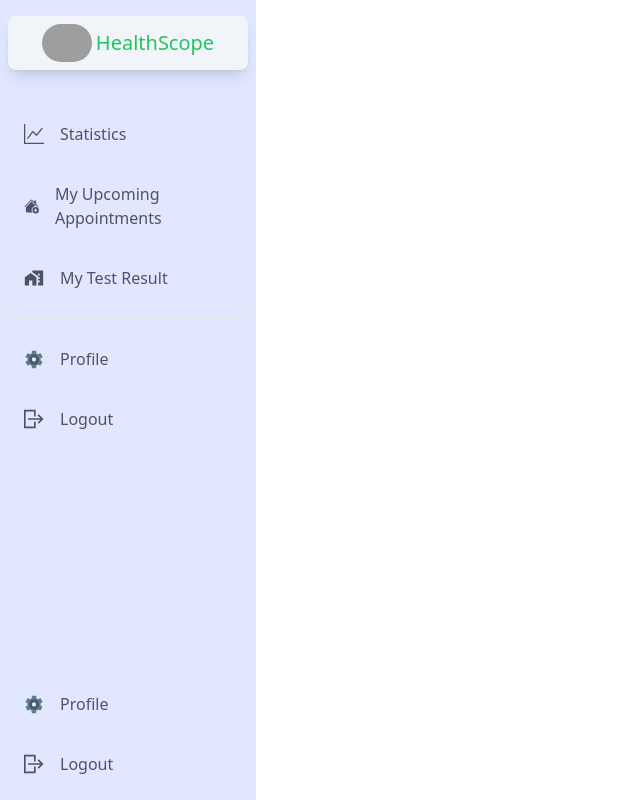
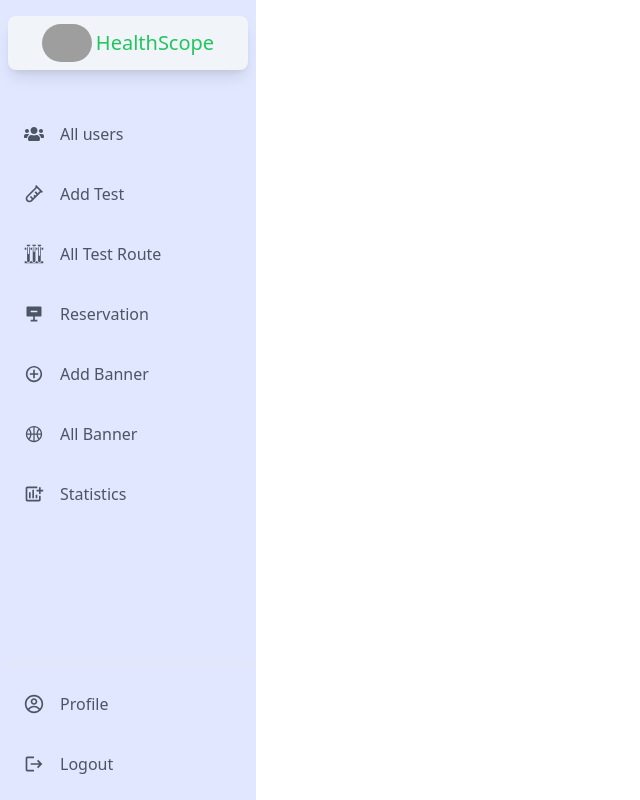
Before and after one commit to Md-Sufian-Jidan/assignment-12-client, a React (Vite) app: page /dashboard in a window 1280 px wide. Shown: the whole page, without its empty margins (0-640 px from the left). Built offline with nearby package versions, Linux system fonts and the light colour scheme; no server answers; grey boxes are pictures that could not be loaded.

Commit message:
admin route added

```diff
--- a/src/Components/Dashboard/Admin/AdminRoute.jsx
+++ b/src/Components/Dashboard/Admin/AdminRoute.jsx
@@ -1,26 +1,86 @@
-// import { useState } from 'react'
-// import { GrLogout } from 'react-icons/gr'
-// import { FcSettings } from 'react-icons/fc'
-import { BsFillHouseAddFill } from 'react-icons/bs'
-// import { GrUserAdmin } from 'react-icons/gr'
-// import { AiOutlineBars } from 'react-icons/ai'
-import { BsGraphUp } from 'react-icons/bs'
 import { NavLink } from 'react-router-dom'
-import { MdHomeWork } from 'react-icons/md'
-import useAuth from '../../../Hooks/useAuth'
-import toast from 'react-hot-toast'
+import { MdAddChart } from 'react-icons/md'
+import { RiReservedFill } from 'react-icons/ri';
+import { BiTestTube } from 'react-icons/bi';
+import { FaUsers } from 'react-icons/fa';
+import { GiTestTubes } from 'react-icons/gi';
+import { IoMdAddCircleOutline } from 'react-icons/io';
+import { LiaBasketballBallSolid } from 'react-icons/lia';
 
 const AdminRoute = () => {
-    const { logout } = useAuth();
-    const handleLogOut = () => {
-        logout()
-        .then(() => {return toast.success('User logout successfully')})
-        .catch(err => {return toast.error(err.message)});
-    }
+
 
     return (
         <>
             <nav>
+                {/* All Users */}
+                <NavLink
+                    to='all-users'
+                    className={({ isActive }) =>
+                        `flex items-center px-4 py-2 my-5  transition-colors duration-300 transform  hover:bg-gray-300   hover:text-gray-700 ${isActive ? 'bg-gray-300  text-gray-700' : 'text-gray-600'
+                        }`
+                    }
+                >
+                    <FaUsers className='w-5 h-5' />
+                    <span className='mx-4 font-medium'>All users</span>
+                </NavLink>
+                 {/* Add test */}
+                 <NavLink
+                    to='add-test'
+                    className={({ isActive }) =>
+                        `flex items-center px-4 py-2 my-5  transition-colors duration-300 transform  hover:bg-gray-300   hover:text-gray-700 ${isActive ? 'bg-gray-300  text-gray-700' : 'text-gray-600'
+                        }`
+                    }
+                >
+                    <BiTestTube className='w-5 h-5' />
+                    <span className='mx-4 font-medium'>Add Test</span>
+                </NavLink>
+                {/* All Test */}
+                <NavLink
+                    to='all-tests'
+                    className={({ isActive }) =>
+                        `flex items-center px-4 py-2 my-5  transition-colors duration-300 transform  hover:bg-gray-300   hover:text-gray-700 ${isActive ? 'bg-gray-300  text-gray-700' : 'text-gray-600'
+                        }`
+                    }
+                >
+                    <GiTestTubes className='w-5 h-5' />
+                    <span className='mx-4 font-medium'>All Test Route</span>
+                </NavLink>
+                {/* Reservation */}
+                <NavLink
+                    to='reservation'
+                    className={({ isActive }) =>
+                        `flex items-center px-4 py-2 my-5  transition-colors duration-300 transform  hover:bg-gray-300   hover:text-gray-700 ${isActive ? 'bg-gray-300  text-gray-700' : 'text-gray-600'
+                        }`
+                    }
+                >
+                    <RiReservedFill className='w-5 h-5' />
+                    <span className='mx-4 font-medium'>Reservation</span>
+                </NavLink>
+                {/* add banner */}
+                <NavLink
+                    to='add-banner'
+                    className={({ isActive }) =>
+                        `flex items-center px-4 py-2 my-5  transition-colors duration-300 transform  hover:bg-gray-300   hover:text-gray-700 ${isActive ? 'bg-gray-300  text-gray-700' : 'text-gray-600'
+                        }`
+                    }
+                >
+                    <IoMdAddCircleOutline className='w-5 h-5' />
+
+                    <span className='mx-4 font-medium'>Add Banner</span>
+                </NavLink>
+                {/* all banner */}
+                <NavLink
+                    to='all-banner'
+                    className={({ isActive }) =>
+                        `flex items-center px-4 py-2 my-5  transition-colors duration-300 transform  hover:bg-gray-300   hover:text-gray-700 ${isActive ? 'bg-gray-300  text-gray-700' : 'text-gray-600'
+                        }`
+                    }
+                >
+                    <LiaBasketballBallSolid className='w-5 h-5' />
+
+                    <span className='mx-4 font-medium'>All Banner</span>
+                </NavLink>
                 {/* Statistics */}
                 <NavLink
                     to='statistics'
@@ -29,33 +89,9 @@ const AdminRoute = () => {
                         }`
                     }
                 >
-                    <BsGraphUp className='w-5 h-5' />
+                    <MdAddChart className='w-5 h-5' />
 
                     <span className='mx-4 font-medium'>Statistics</span>
-                </NavLink>
-
-                {/* Add test */}
-                <NavLink
-                    to='add-room'
-                    className={({ isActive }) =>
-                        `flex items-center px-4 py-2 my-5  transition-colors duration-300 transform  hover:bg-gray-300   hover:text-gray-700 ${isActive ? 'bg-gray-300  text-gray-700' : 'text-gray-600'
-                        }`
-                    }
-                >
-                    <BsFillHouseAddFill className='w-5 h-5' />
-                    <span className='mx-4 font-medium'>Add Test</span>
-                </NavLink>
-                {/* All Test */}
-                <NavLink
-                    to='my-listings'
-                    className={({ isActive }) =>
-                        `flex items-center px-4 py-2 my-5  transition-colors duration-300 transform  hover:bg-gray-300   hover:text-gray-700 ${isActive ? 'bg-gray-300  text-gray-700' : 'text-gray-600'
-                        }`
-                    }
-                >
-                    <MdHomeWork className='w-5 h-5' />
-
-                    <span className='mx-4 font-medium'>My Listings</span>
                 </NavLink>
             </nav>
 
--- a/src/Components/Dashboard/Sidebar/Sidebar.jsx
+++ b/src/Components/Dashboard/Sidebar/Sidebar.jsx
@@ -1,23 +1,27 @@
 import { useState } from 'react'
-import { GrLogout } from 'react-icons/gr'
-import { FcSettings } from 'react-icons/fc'
-import { BsFillHouseAddFill } from 'react-icons/bs'
-// import { GrUserAdmin } from 'react-icons/gr'
 import { AiOutlineBars } from 'react-icons/ai'
-import { BsGraphUp } from 'react-icons/bs'
 import { NavLink } from 'react-router-dom'
 import { Link } from 'react-router-dom'
-import { MdHomeWork } from 'react-icons/md'
 import useAuth from '../../../Hooks/useAuth'
-import useAdmin from '../../../Hooks/useAdmin'
+// import useAdmin from '../../../Hooks/useAdmin'
 import AdminRoute from '../Admin/AdminRoute'
 import UserRoute from '../User/UserRoute'
+import toast from 'react-hot-toast'
+import { MdLogout } from 'react-icons/md'
+import { CgProfile } from 'react-icons/cg'
 
 const Sidebar = () => {
-    const { logOut } = useAuth()
+    const { logout } = useAuth()
+    const handleLogOut = () => {
+        logout()
+            .then(() => { return toast.success('User logout successfully') })
+            .catch(err => { return toast.error(err.message) });
+    }
     const [isActive, setActive] = useState(false)
-    const [isAdmin] = useAdmin();
-    console.log(isAdmin);
+    // const [isAdmin] = useAdmin();
+    // console.log(isAdmin);
+
+    const isAdmin = true;
 
     // Sidebar Responsive Handler
     const handleToggle = () => {
@@ -37,7 +41,7 @@ const Sidebar = () => {
                                 width='50'
                                 height='50'
                             />
-                             <span className='text-xl text-green-500'>HealthScope</span>
+                            <span className='text-xl text-green-500'>HealthScope</span>
                         </Link>
                     </div>
                 </div>
@@ -90,15 +94,15 @@ const Sidebar = () => {
                             }`
                         }
                     >
-                        <FcSettings className='w-5 h-5' />
+                        <CgProfile className='w-5 h-5' />
 
                         <span className='mx-4 font-medium'>Profile</span>
                     </NavLink>
                     <button
-                        onClick={logOut}
+                        onClick={handleLogOut}
                         className='flex w-full items-center px-4 py-2 mt-5 text-gray-600 hover:bg-gray-300   hover:text-gray-700 transition-colors duration-300 transform'
                     >
-                        <GrLogout className='w-5 h-5' />
+                        <MdLogout className='w-5 h-5' />
 
                         <span className='mx-4 font-medium'>Logout</span>
                     </button>
--- a/src/Components/Dashboard/User/UserRoute.jsx
+++ b/src/Components/Dashboard/User/UserRoute.jsx
@@ -1,22 +1,12 @@
 // import { useState } from 'react'
-import { GrLogout } from 'react-icons/gr'
-import { FcSettings } from 'react-icons/fc'
 import { BsFillHouseAddFill } from 'react-icons/bs'
 // import { GrUserAdmin } from 'react-icons/gr'
 // import { AiOutlineBars } from 'react-icons/ai'
 import { BsGraphUp } from 'react-icons/bs'
 import { NavLink } from 'react-router-dom'
 import { MdHomeWork } from 'react-icons/md'
-import useAuth from '../../../Hooks/useAuth'
-import toast from 'react-hot-toast'
 
 const UserRoute = () => {
-    const { logout } = useAuth();
-    const handleLogOut = () => {
-        logout()
-        .then(() => {return toast.success('User logout successfully')})
-        .catch(err => {return toast.error(err.message)});
-    }
 
     return (
         <>
@@ -58,30 +48,6 @@ const UserRoute = () => {
                     <span className='mx-4 font-medium'>My Test Result</span>
                 </NavLink>
             </nav>
-            <div>
-                <hr />
-
-                {/* Profile Menu */}
-                <NavLink
-                    to='/dashboard/profile'
-                    className={({ isActive }) =>
-                        `flex items-center px-4 py-2 my-5  transition-colors duration-300 transform  hover:bg-gray-300   hover:text-gray-700 ${isActive ? 'bg-gray-300  text-gray-700' : 'text-gray-600'
-                        }`
-                    }
-                >
-                    <FcSettings className='w-5 h-5' />
-
-                    <span className='mx-4 font-medium'>Profile</span>
-                </NavLink>
-                <button
-                    onClick={handleLogOut}
-                    className='flex w-full items-center px-4 py-2 mt-5 text-gray-600 hover:bg-gray-300   hover:text-gray-700 transition-colors duration-300 transform'
-                >
-                    <GrLogout className='w-5 h-5' />
-
-                    <span className='mx-4 font-medium'>Logout</span>
-                </button>
-            </div>
         </>
     );
 };
```
